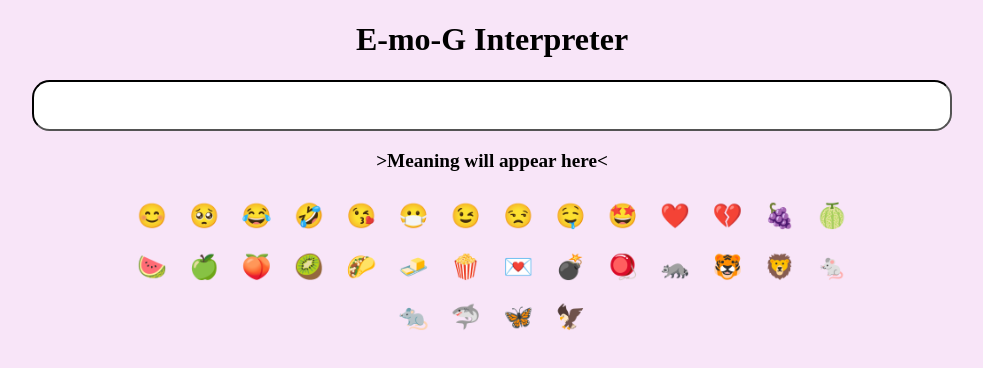
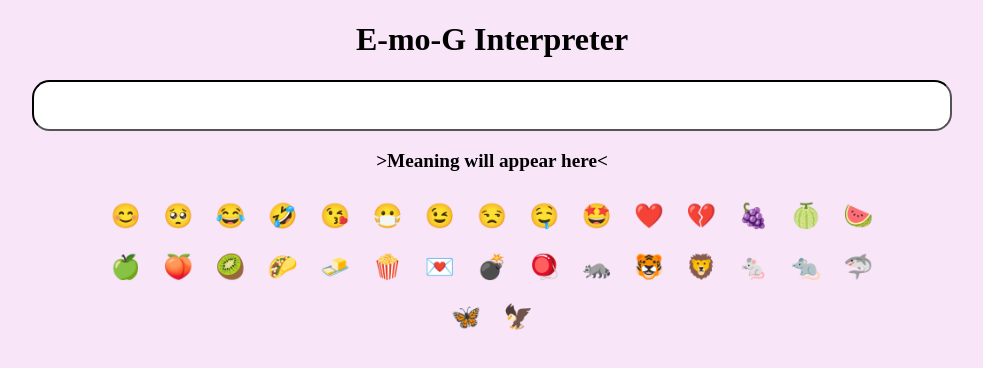
Before and after one commit to vinamra-jain/markEight, a React (Create React App) app: page / in a window 1280 px wide. Shown: the top 368 px of the page, without its empty margins (148-1131 px from the left). Built offline with nearby package versions, Linux system fonts and the light colour scheme.

Commit message:
docs: minor changes

```diff
--- a/src/styles.css
+++ b/src/styles.css
@@ -25,6 +25,6 @@ input {
 }
 
 .databaseEmojiContainer {
-  max-width: 60%;
+  max-width: 65%;
   margin: auto;
 }
```
